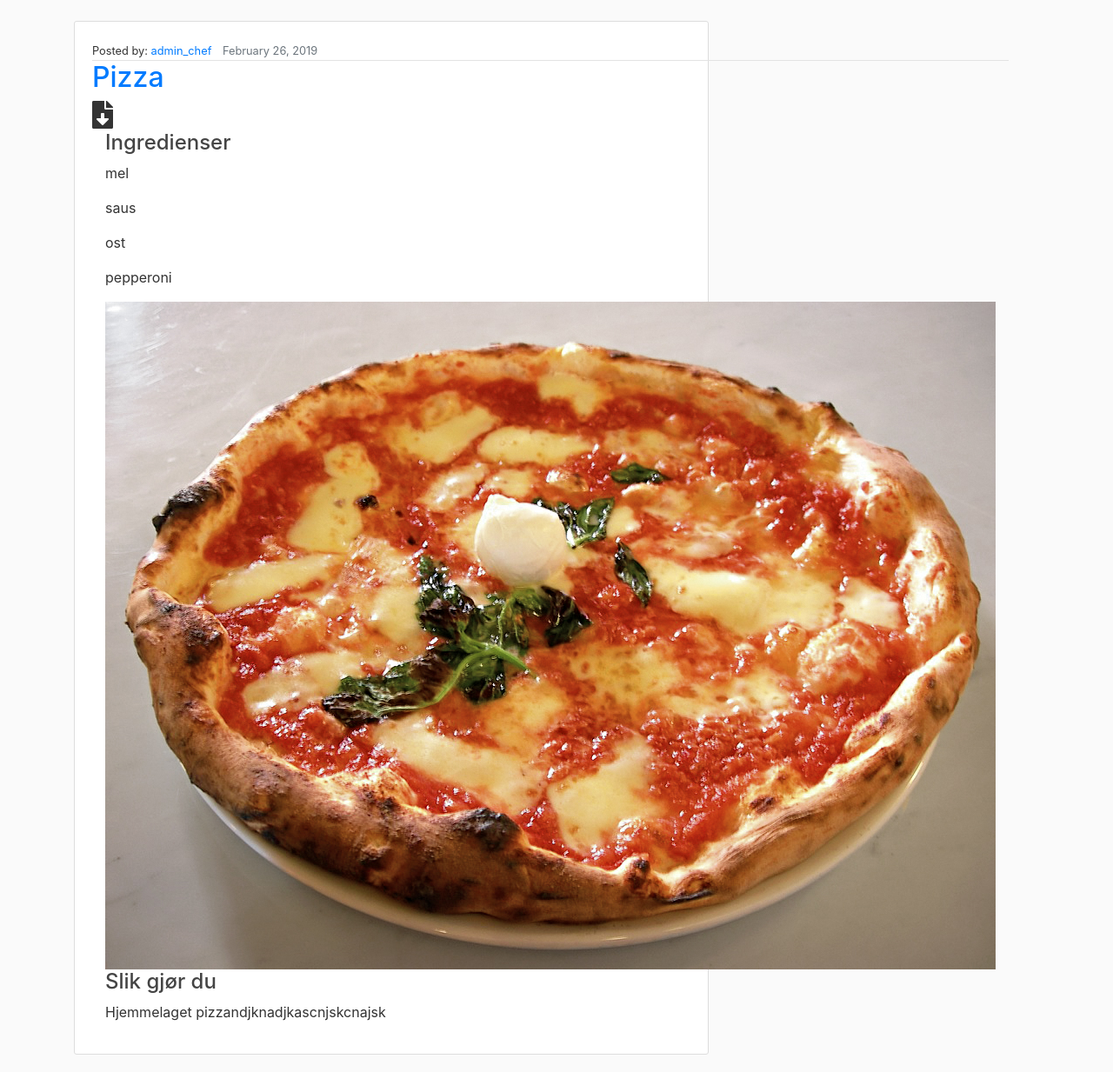
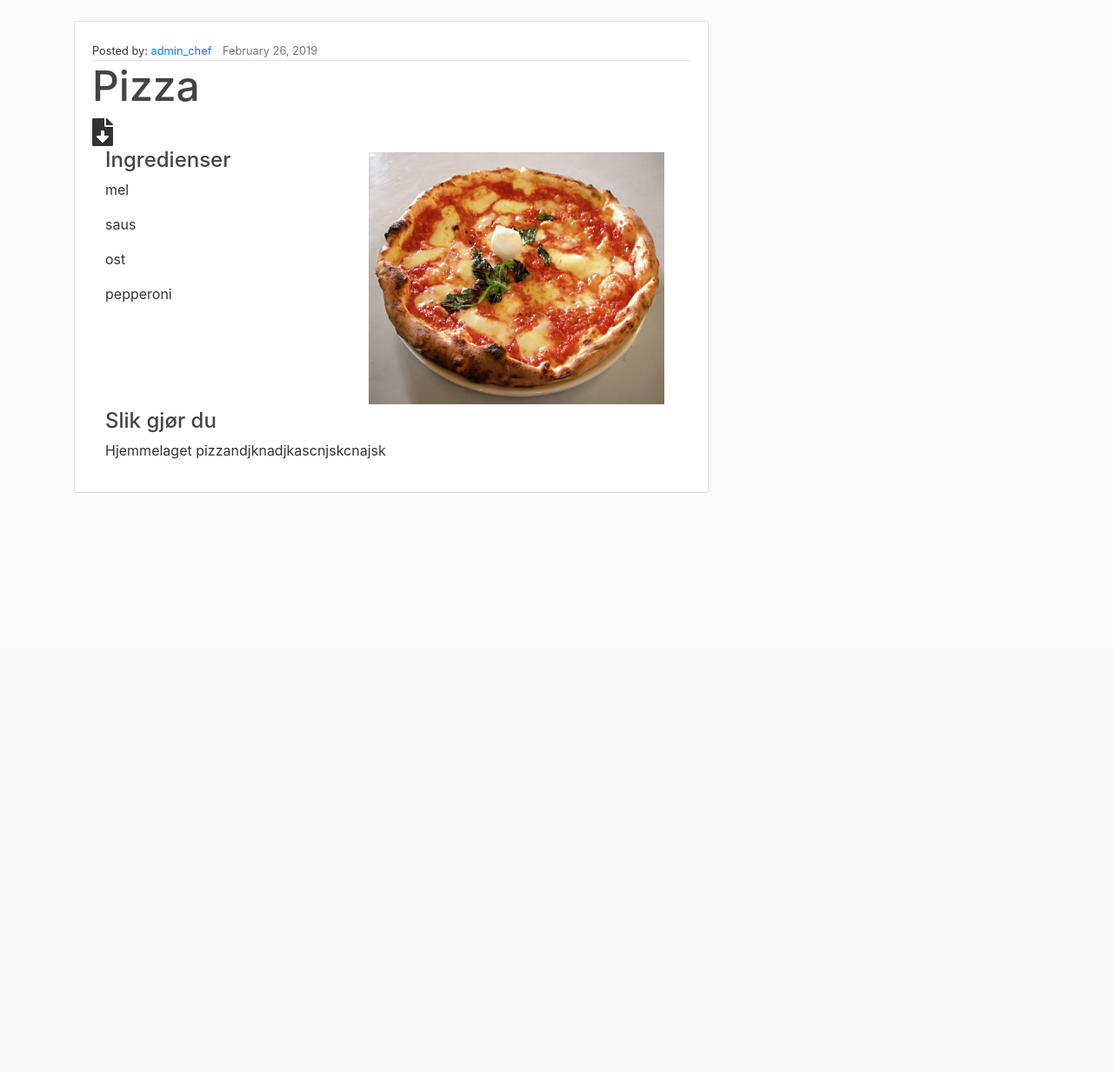
Before and after one commit to williamostensen98/Chef-s-Apprentice, a Django app: page /1/1 in a window 1280 px wide. Shown: the part 56-1289 px from the top of the page at 87% size. After the commit the page ends 623 px from the top, so only its background shows below. Run offline with Django 3.2, Linux system fonts and the light colour scheme; data comes from the database, SQL or seed files in the repository; both versions use the stored data as it was after the commit; parts of the project's set-up code (start-up, migrations or seed data) failed here and were passed over; some libraries are stand-ins or nearby versions.

Commit message:
quick fix på recipe bilde

```diff
--- a/pu_project/chefs_apprentice/static/chefs_apprentice/main.css
+++ b/pu_project/chefs_apprentice/static/chefs_apprentice/main.css
@@ -260,7 +260,7 @@ a.article-title:hover {
 .step-links{
   margin:auto;
 
-=======
+
 /* #dropdownMenuButton{
   background-color: black;
   justify-content: center;
@@ -268,8 +268,9 @@ a.article-title:hover {
   border: none;
   outline: none;
 } */
+}
 
-.recipe_image{
+.recipeimage{
   width: 350px;
   height:300px;
   padding:5px;
--- a/pu_project/chefs_apprentice/templates/chefs_apprentice/recipe.html
+++ b/pu_project/chefs_apprentice/templates/chefs_apprentice/recipe.html
@@ -34,7 +34,7 @@
                 {%endfor%}
               </div>
                 <div class="col">
-                  <img class="recipe_image" src="{{ recipe.image.url }}" alt="#">
+                  <img class="recipeimage" src="{{ recipe.image.url }}" alt="#">
                 </div>
 
             </div>
```
Also changed, not shown: pu_project/chefs_apprentice/migrations/0007_merge_20190319_1201.py (added), pu_project/db.sqlite3.
